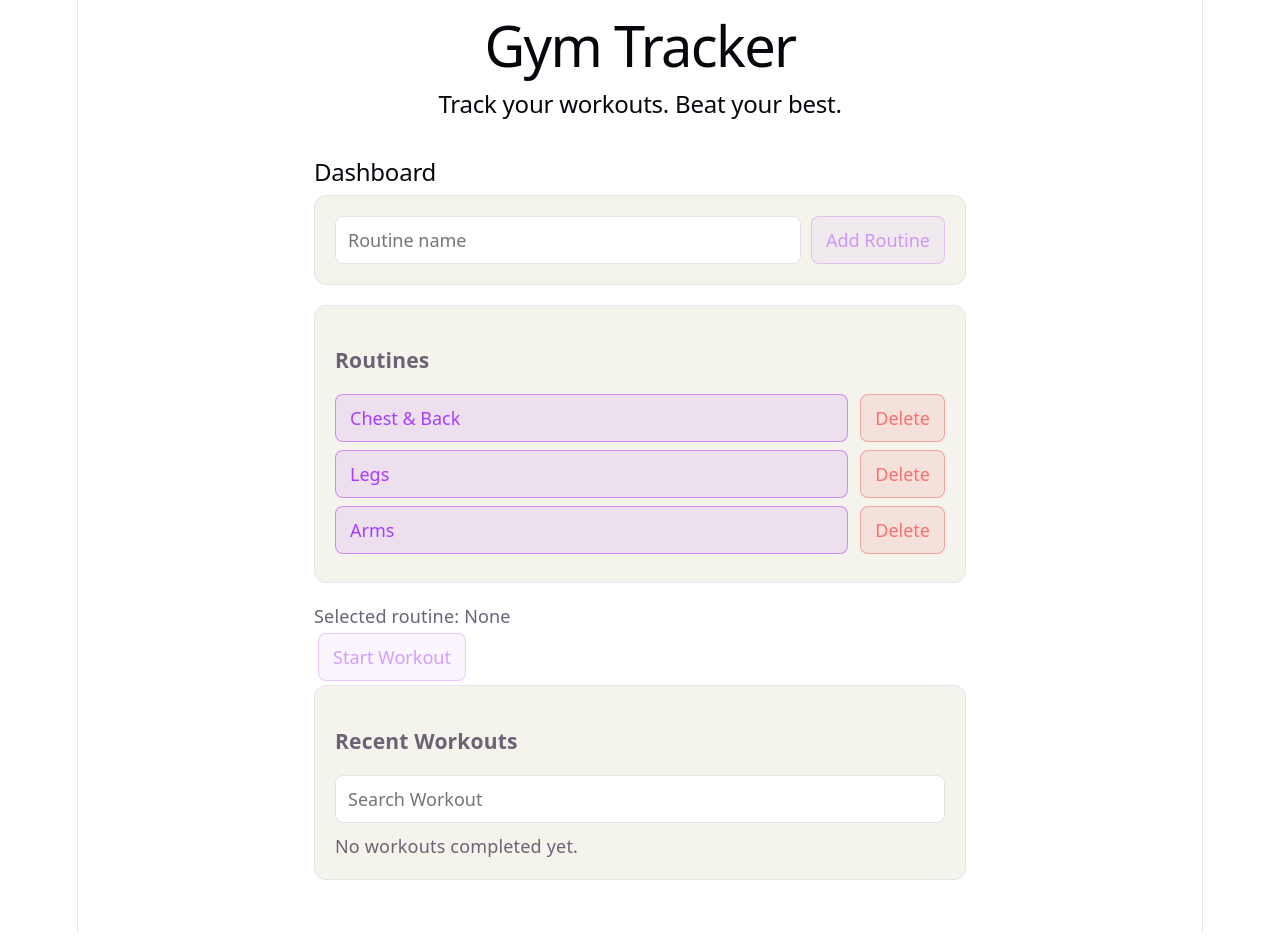
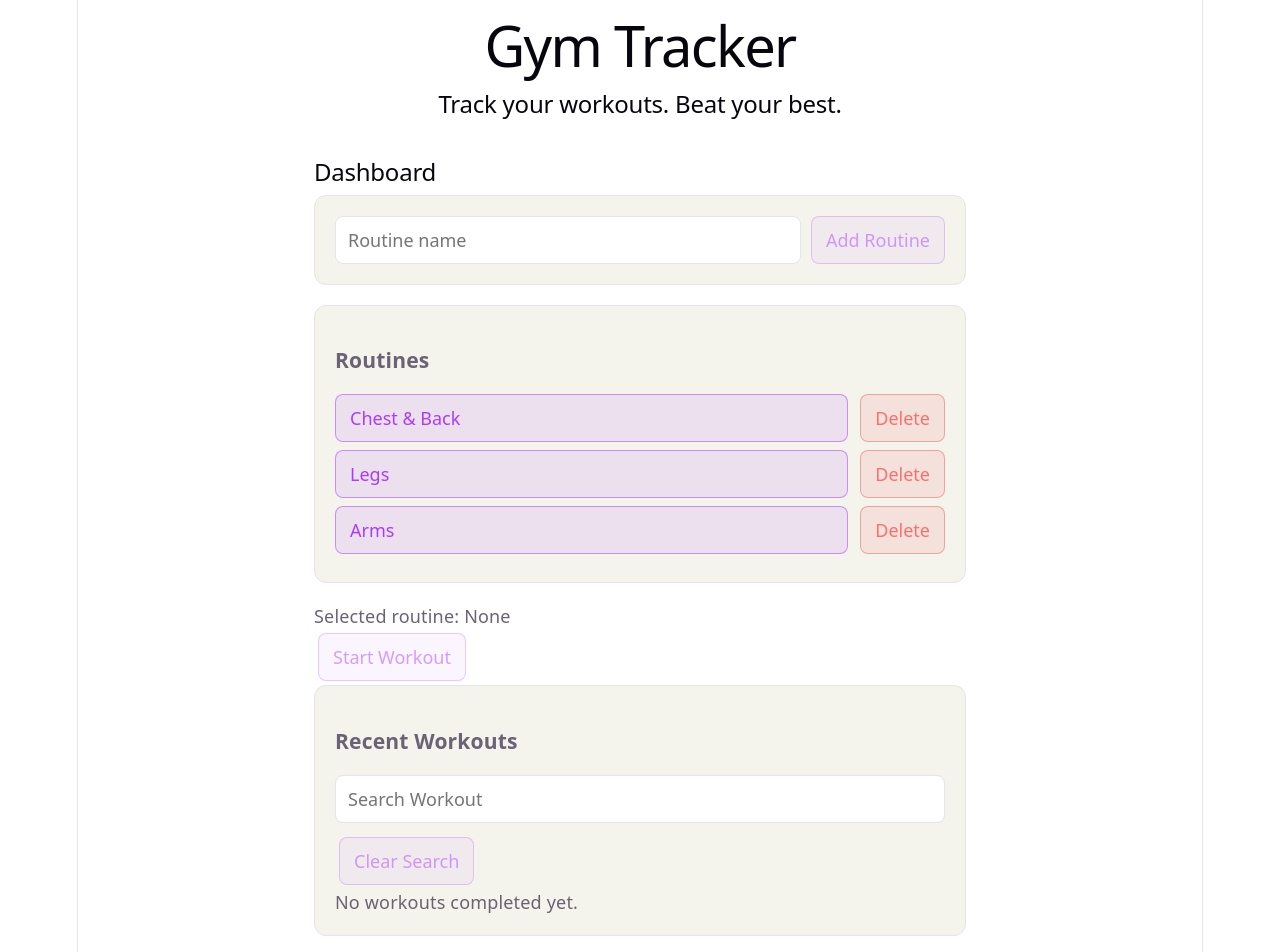
Before and after one commit to zireael06/gym-tracker, a React (Vite) app: page / in a window 1280 px wide. Shown: the top 952 px of the page. Built offline with nearby package versions, Linux system fonts and the light colour scheme.

Commit message:
Add clear workout search button

```diff
--- a/src/components/WorkoutHistory.jsx
+++ b/src/components/WorkoutHistory.jsx
@@ -74,6 +74,13 @@ function WorkoutHistory({
           setWorkoutSearch(event.target.value)
         }
       />
+      <button
+      type="button"
+      onClick={() => setWorkoutSearch("")}
+      disabled={!workoutSearch}
+      >
+        Clear Search
+      </button>
 
       {completedWorkouts.length === 0 ? (
         <p>No workouts completed yet.</p>
```
